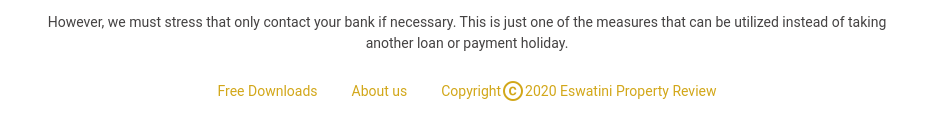
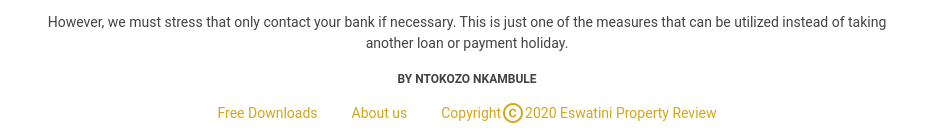
Before and after one commit to phiwesriva/angular-mn8emkeswatinipro-ullwmjpay-bdq7an, an Angular app: page /loan in a window 1280 px wide. Shown: the part 865-996 px from the top of the page, without its empty margins (173-1106 px from the left). Built offline with nearby package versions, Linux system fonts and the light colour scheme.

Commit message:
2 files modified

```diff
--- a/src/app/loan/loan.component.html
+++ b/src/app/loan/loan.component.html
@@ -31,3 +31,4 @@
 <p>However, we must stress that only contact your bank if necessary. This is just one of the measures that can be utilized instead of taking another loan or payment holiday.
 
 </p>
+<label>By Ntokozo Nkambule</label>
--- a/src/app/news/news.component.html
+++ b/src/app/news/news.component.html
@@ -35,7 +35,7 @@
 <tr>
 <td><!--<a [title]="product.name" [routerLink]="['/products', productId]">-->
 <a href="http://bit.ly/EswatiniPropertyReview-Issue7">
-      <img src="https://raw.githubusercontent.com/phiwesriva/angular-mn8emkeswatinipro-e6w3hm/master/src/assets/Issue7.png" width="710" height="1000" alt = "Click to Download" ></a></td>
+      <img src="https://raw.githubusercontent.com/phiwesriva/angular-mn8emkeswatinipro-e6w3hm/master/src/assets/Issue7.png" width="710" height="1000" alt = "Click to Download"> </a></td>
 
 
 <td>
```
